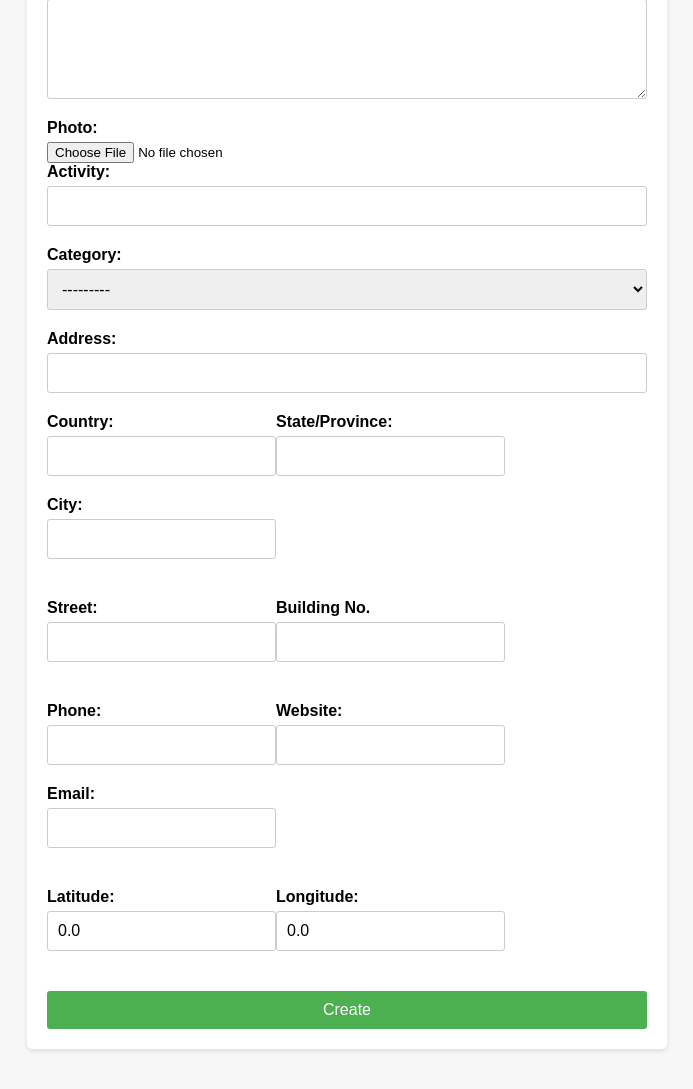
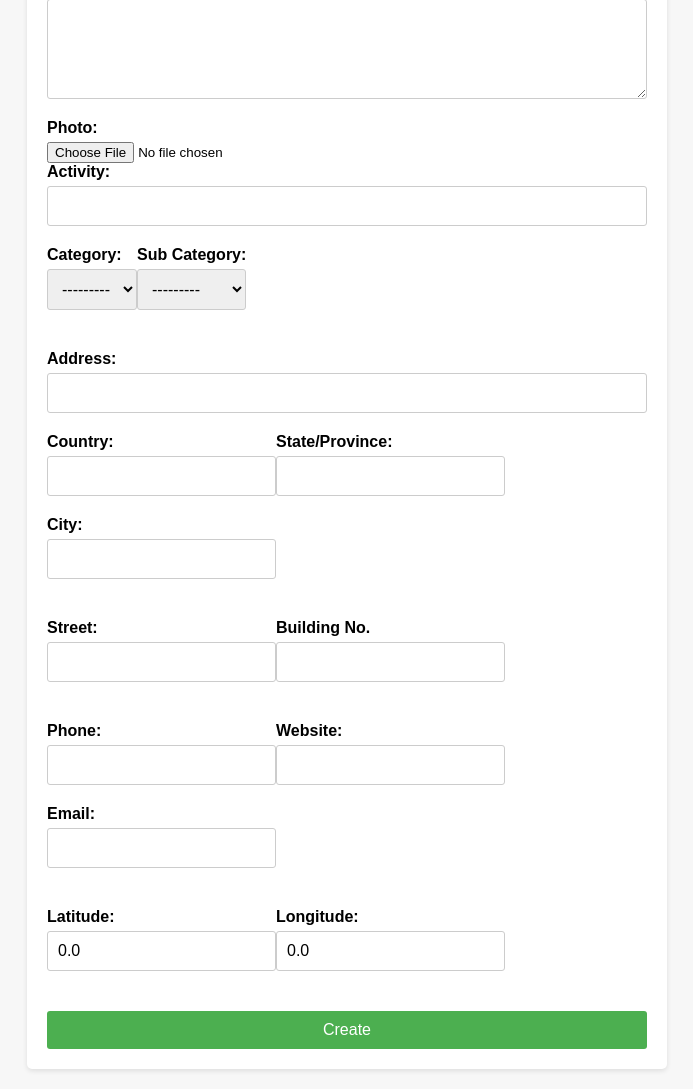
Before and after one commit to a-abdelkarim/co-database, a Django app: page /create_company/ in a window 1280 px wide. Shown: the part 147-1236 px from the top of the page, without its empty margins (293-986 px from the left). Before the commit the page ends 1198 px from the top, so only its background shows below. Run offline with Django 3.2, Linux system fonts and the light colour scheme; the visitor is signed in with stand-in values (Sample User, id 1); data that the repository does not hold is empty.

Commit message:
SubCategory

```diff
--- a/company/admin.py
+++ b/company/admin.py
@@ -1,5 +1,5 @@
 from django.contrib import admin
-from .models import Company, Category
+from .models import Company, Category, SubCategory
 
 class CompanyAdmin(admin.ModelAdmin):
     list_display = ('name', 'activity', 'category', 'created_by', 'created_at')
@@ -9,5 +9,9 @@ class CompanyAdmin(admin.ModelAdmin):
 class CategoryAdmin(admin.ModelAdmin):
     list_display = ('name',)
 
+class SubCategoryAdmin(admin.ModelAdmin):
+    list_display = ('name',)
+
 admin.site.register(Company, CompanyAdmin)
 admin.site.register(Category, CategoryAdmin)
+admin.site.register(SubCategory, CategoryAdmin)
--- a/company/forms.py
+++ b/company/forms.py
@@ -1,7 +1,20 @@
 from django import forms
-from .models import Company
+from .models import Company, Category, SubCategory
 
 class CompanyForm(forms.ModelForm):
+    category = forms.ModelChoiceField(queryset=Category.objects.all())
+    subcategory = forms.ModelChoiceField(queryset=SubCategory.objects.none())
+
+    def __init__(self, *args, **kwargs):
+        super().__init__(*args, **kwargs)
+        if 'category' in self.data:
+            try:
+                category_id = int(self.data.get('category'))
+                self.fields['sub_category'].queryset = SubCategory.objects.filter(category_id=category_id)
+            except (ValueError, TypeError):
+                pass
+        elif self.instance.pk:
+            self.fields['sub_category'].queryset = self.instance.category.subcategories
     class Meta:
         model = Company
         fields = [
@@ -10,6 +23,7 @@ class CompanyForm(forms.ModelForm):
             'photo',
             'activity',
             'category',
+            'sub_category',
             'address',
             'country',
             'state',
@@ -28,6 +42,7 @@ class CompanyForm(forms.ModelForm):
             'photo': forms.FileInput(attrs={'class': 'form-control', 'rows': 3}),
             'activity': forms.TextInput(attrs={'class': 'form-control'}),
             'category': forms.Select(attrs={'class': 'form-control'}),
+            'sub_category': forms.Select(attrs={'class': 'form-control'}),
             'address': forms.TextInput(attrs={'class': 'form-control'}),
             'country': forms.TextInput(attrs={'class': 'form-control'}),
             'state': forms.TextInput(attrs={'class': 'form-control'}),
@@ -46,6 +61,7 @@ class CompanyForm(forms.ModelForm):
             'photo': 'Photo',
             'activity': 'Activity',
             'category': 'Category',
+            'sub_category': 'Sub Category',
             'address': 'Address',
             'country': 'Country',
             'state': 'State/Province',
--- a/company/models.py
+++ b/company/models.py
@@ -8,6 +8,7 @@ class Company(models.Model):
     photo = models.ImageField(upload_to="images/company/", default='images/no_image.png')
     activity = models.CharField(max_length=255)
     category = models.ForeignKey('Category', on_delete=models.CASCADE)
+    sub_category = models.ForeignKey('SubCategory', on_delete=models.CASCADE)
     address = models.CharField(max_length=255)
     country = models.CharField(max_length=255)
     state = models.CharField(max_length=255)
@@ -25,8 +26,16 @@ class Company(models.Model):
     def __str__(self):
         return self.name
 
+
 class Category(models.Model):
     name = models.CharField(max_length=255)
 
     def __str__(self):
         return self.name
+
+class SubCategory(models.Model):
+    name = models.CharField(max_length=150)
+    parent_category = models.ForeignKey('Category', on_delete=models.CASCADE)
+
+    def __str__(self):
+        return self.name
--- a/company/templates/company/create_company.html
+++ b/company/templates/company/create_company.html
@@ -128,12 +128,21 @@
             <p class="text-danger">{{ form.activity.errors }}</p>
           {% endif %}
         </div>
+        <div class="form-row">
           <div class="form-group">
             {{ form.category.label_tag }}
             {{ form.category }}
             {% if form.category.errors %}
               <p class="text-danger">{{ form.category.errors }}</p>
             {% endif %}
+          </div>
+          <div class="form-group">
+            {{ form.sub_category.label_tag }}
+            {{ form.sub_category }}
+            {% if form.sub_category.errors %}
+              <p class="text-danger">{{ form.sub_category.errors }}</p>
+            {% endif %}
+          </div>
         </div>
         <div class="form-group">
           {{ form.address.label_tag }}
```
Also changed, not shown: company/migrations/0010_alter_company_photo.py (deleted), company/migrations/0010_subcategory.py (added), company/migrations/0011_alter_company_photo.py (deleted), company/migrations/0011_company_sub_category.py (added). Lines whose indentation alone changed are shown as unchanged.
